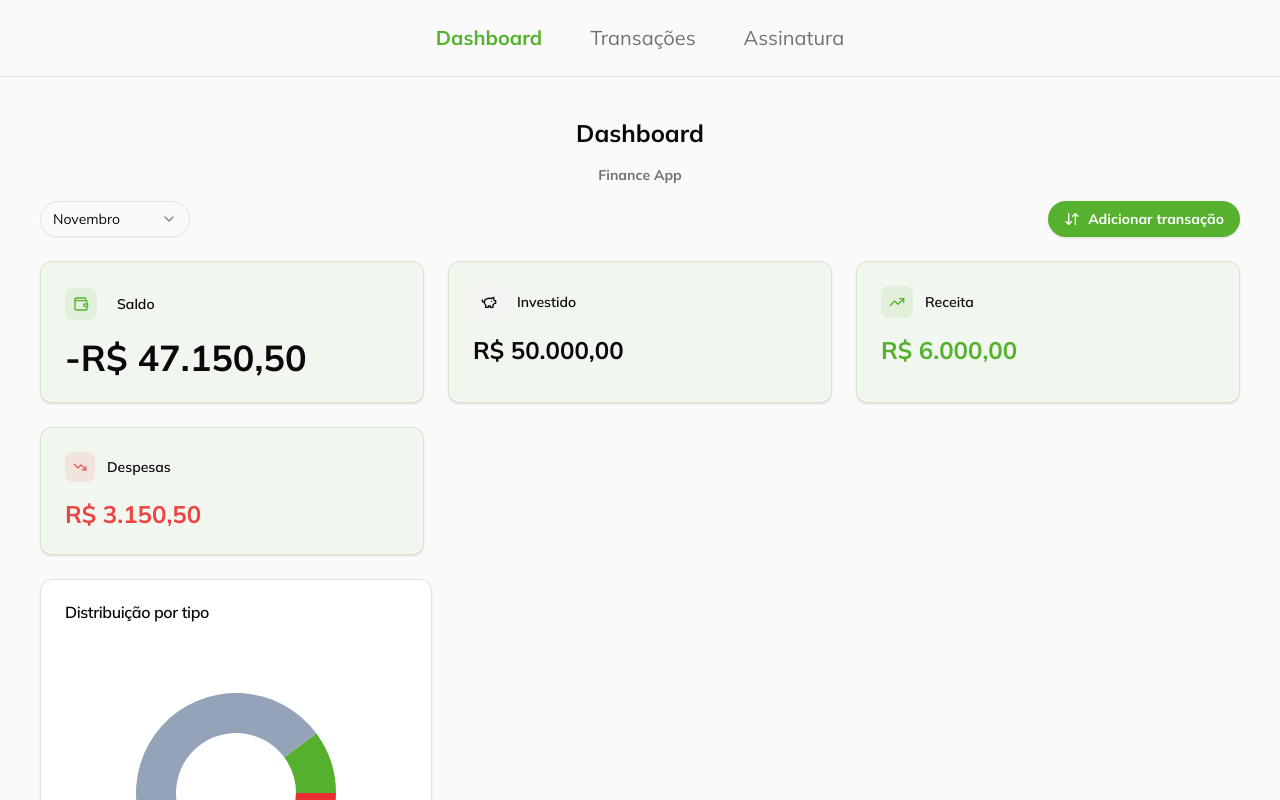
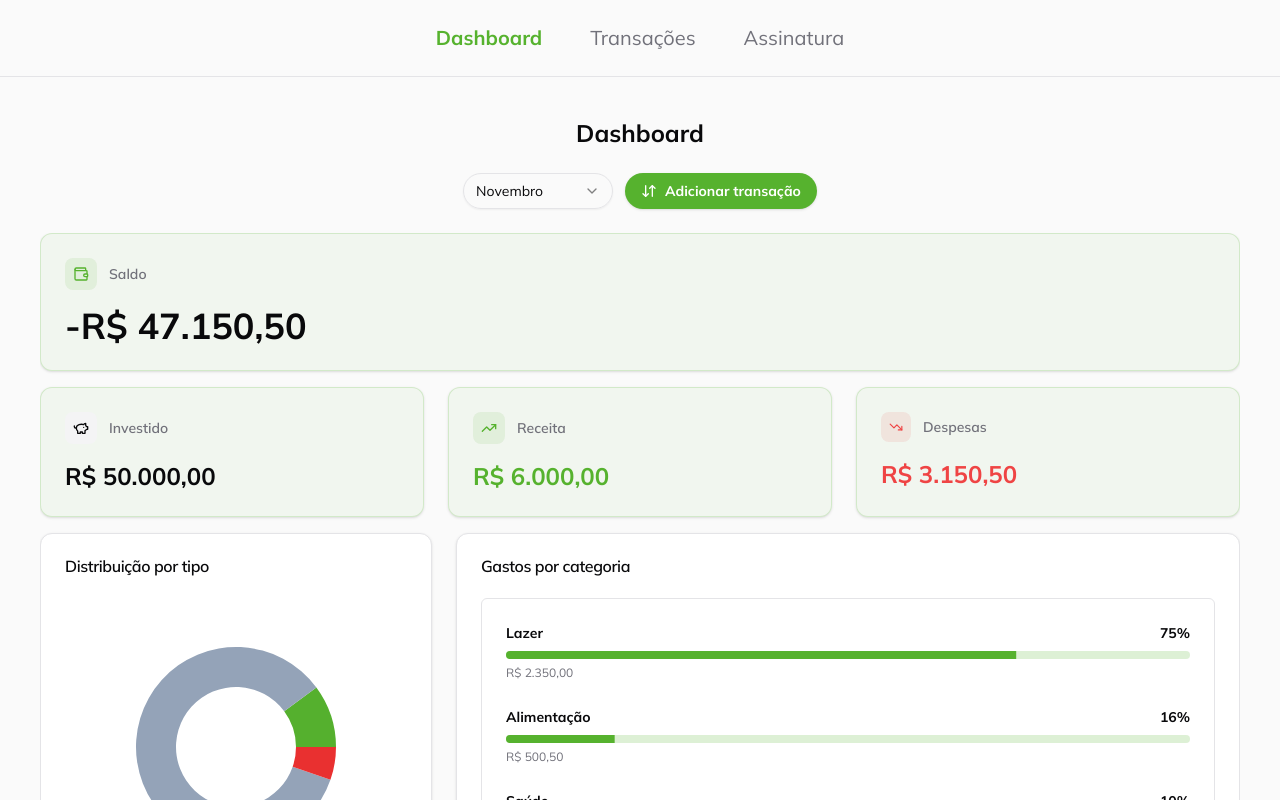
Before and after one commit to wendryuslima/teste-arte-arena, a Next.js app: page / in a window 1280 px wide. Shown: the top 800 px of the page. Built offline with nearby package versions, Linux system fonts and the light colour scheme.

Commit message:
feat: add BalanceCard component to display account balance and update layout for improved dashboard presentation

```diff
--- /dev/null
+++ b/app/_components/balance-card.tsx
@@ -0,0 +1,32 @@
+"use client";
+
+import { Card, CardContent } from "@/components/ui/card";
+import { Wallet } from "lucide-react";
+import { formatCurrency } from "@/lib/utils/currency";
+import { DashboardData } from "@/types/transaction";
+
+interface BalanceCardProps {
+  data: DashboardData;
+}
+
+const BalanceCard = ({ data }: BalanceCardProps) => {
+  return (
+    <Card className="w-full border-primary/20 bg-primary/5">
+      <CardContent className="flex flex-col gap-4 p-6">
+        <div className="flex items-center gap-3">
+          <div className="rounded-lg bg-primary/10 p-2">
+            <Wallet size={16} className="text-primary" />
+          </div>
+          <span className="text-sm font-semibold text-muted-foreground">
+            Saldo
+          </span>
+        </div>
+        <p className="text-4xl font-bold text-foreground">
+          {formatCurrency(data.balance)}
+        </p>
+      </CardContent>
+    </Card>
+  );
+};
+
+export default BalanceCard;
--- a/app/_components/expenses-per-category.tsx
+++ b/app/_components/expenses-per-category.tsx
@@ -13,7 +13,7 @@ interface ExpensesPerCategoryProps {
 
 const ExpensesPerCategory = ({ data }: ExpensesPerCategoryProps) => {
   return (
-    <Card className="col-span-2">
+    <Card>
       <CardHeader>
         <CardTitle className="font-semibold">Gastos por categoria</CardTitle>
       </CardHeader>
--- a/app/_components/summary-cards.tsx
+++ b/app/_components/summary-cards.tsx
@@ -1,7 +1,7 @@
 "use client";
 
 import { Card, CardContent } from "@/components/ui/card";
-import { Wallet, PiggyBank, TrendingUp, TrendingDown } from "lucide-react";
+import { PiggyBank, TrendingUp, TrendingDown } from "lucide-react";
 import { formatCurrency } from "@/lib/utils/currency";
 import { DashboardData } from "@/types/transaction";
 
@@ -15,24 +15,12 @@ const SummaryCards = ({ data }: SummaryCardsProps) => {
       <Card className="border-primary/20 bg-primary/5">
         <CardContent className="flex flex-col gap-4 p-6">
           <div className="flex items-center gap-3">
-            <div className="rounded-lg bg-primary/10 p-2">
-              <Wallet size={16} className="text-primary" />
-            </div>
-            <span className="p-2 text-sm font-semibold">Saldo</span>
-          </div>
-          <p className="text-4xl font-bold text-foreground">
-            {formatCurrency(data.balance)}
-          </p>
-        </CardContent>
-      </Card>
-
-      <Card className="border-primary/20 bg-primary/5">
-        <CardContent className="flex flex-col gap-4 p-6">
-          <div className="flex items-center gap-3">
             <div className="rounded-lg bg-muted p-2">
               <PiggyBank size={16} className="text-foreground" />
             </div>
-            <span className="text-sm font-semibold">Investido</span>
+            <span className="text-sm font-semibold text-muted-foreground">
+              Investido
+            </span>
           </div>
           <p className="text-2xl font-bold text-foreground">
             {formatCurrency(data.investimentTotals)}
@@ -46,7 +34,9 @@ const SummaryCards = ({ data }: SummaryCardsProps) => {
             <div className="rounded-lg bg-primary/10 p-2">
               <TrendingUp size={16} className="text-primary" />
             </div>
-            <span className="text-sm font-semibold">Receita</span>
+            <span className="text-sm font-semibold text-muted-foreground">
+              Receita
+            </span>
           </div>
           <p className="text-2xl font-bold text-primary">
             {formatCurrency(data.depositsTotal)}
@@ -60,7 +50,9 @@ const SummaryCards = ({ data }: SummaryCardsProps) => {
             <div className="rounded-lg bg-destructive/10 p-2">
               <TrendingDown size={14} className="text-destructive" />
             </div>
-            <span className="text-sm font-semibold">Despesas</span>
+            <span className="text-sm font-semibold text-muted-foreground">
+              Despesas
+            </span>
           </div>
           <p className="text-2xl font-bold text-destructive">
             {formatCurrency(data.expensesTotals)}
--- a/app/page.tsx
+++ b/app/page.tsx
@@ -3,6 +3,7 @@
 import { useSearchParams } from "next/navigation";
 import NavBar from "@/app/_components/nav-bar";
 import DashboardHeader from "./_components/dashboard-header";
+import BalanceCard from "./_components/balance-card";
 import SummaryCards from "./_components/summary-cards";
 import TransactionPieChart from "./_components/transaction-pie-chart";
 import ExpensesPerCategory from "./_components/expenses-per-category";
@@ -21,21 +22,27 @@ const Home = () => {
   return (
     <>
       <NavBar />
-      <div className="flex flex-col gap-6 p-10">
-        <div className="flex flex-col items-center gap-4">
+      <div className="flex flex-col gap-6 overflow-hidden p-10 lg:overflow-hidden">
+        <div className="flex items-center justify-center">
           <h1 className="text-2xl font-bold">Dashboard</h1>
-          <p className="text-sm font-bold text-muted-foreground">Finance App</p>
-          <div className="flex w-full items-center justify-between">
+        </div>
+
+        <div className="flex flex-col items-center justify-between">
+          <div className="flex items-center gap-3">
             <DashboardHeader />
             <AddTransactionButton />
           </div>
         </div>
 
-        <SummaryCards data={dashboardData} />
+        <div className="flex flex-col gap-4 lg:overflow-hidden">
+          <BalanceCard data={dashboardData} />
 
-        <div className="grid gap-6 lg:grid-cols-[1fr,2fr]">
-          <TransactionPieChart data={dashboardData} />
-          <ExpensesPerCategory data={dashboardData} />
+          <SummaryCards data={dashboardData} />
+
+          <div className="grid gap-6 lg:grid-cols-[1fr,2fr]">
+            <TransactionPieChart data={dashboardData} />
+            <ExpensesPerCategory data={dashboardData} />
+          </div>
         </div>
       </div>
     </>
```
